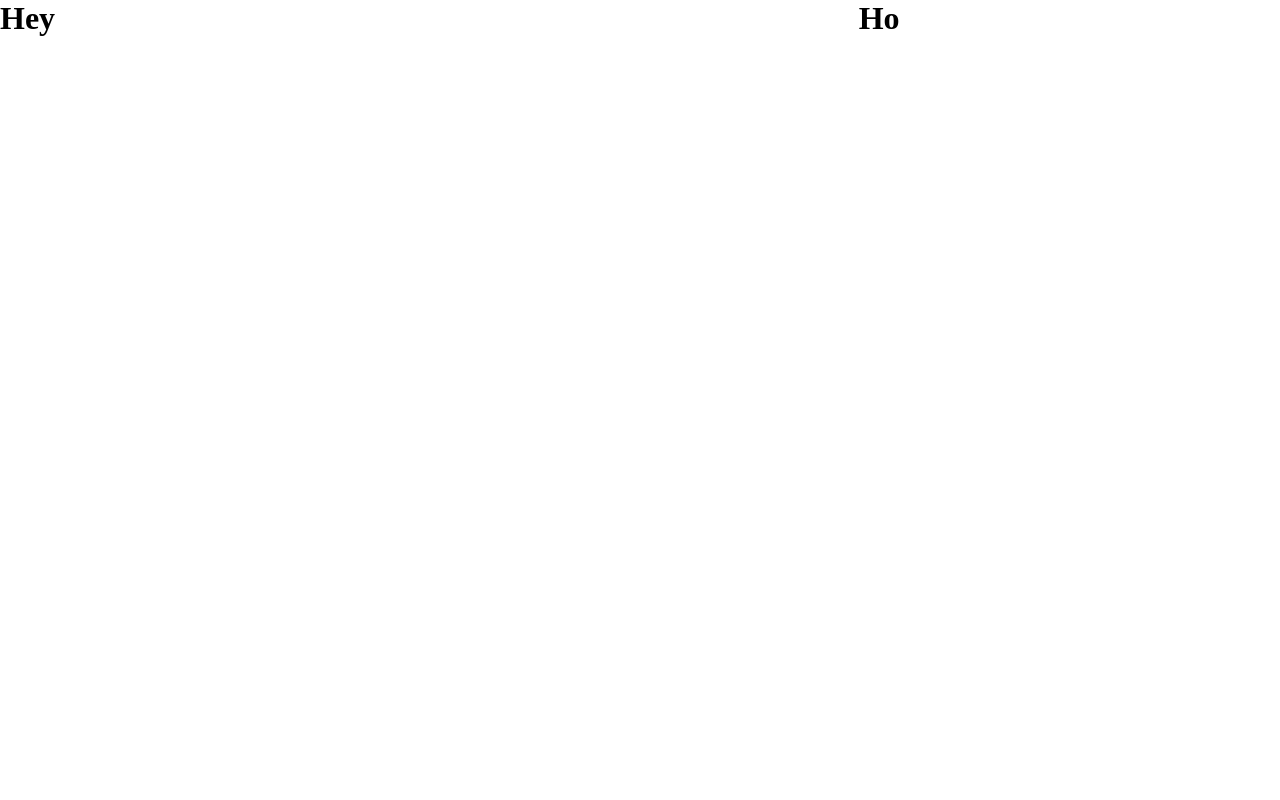
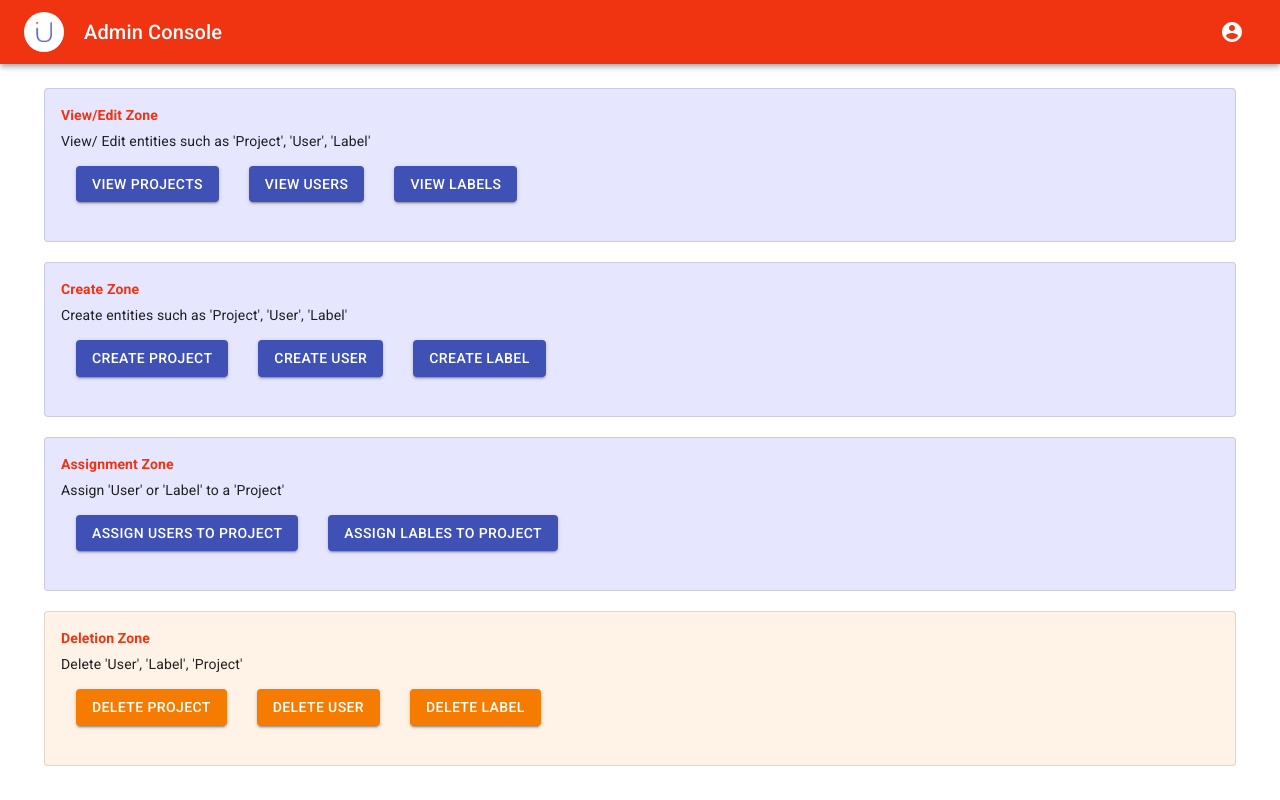
Before and after one commit to rymen80/issueManager, a React (Create React App) app in the folder client/: page /admin/adminpage/cards in a window 1280 px wide. Built offline with nearby package versions, Linux system fonts and the light colour scheme; sample sign-in values are in the browser's storage.

Commit message:
AdminPage related changes

```diff
--- /dev/null
+++ b/client/src/pages/Admin/AdminCards.jsx
@@ -0,0 +1,143 @@
+import React from "react";
+import { makeStyles } from "@material-ui/core/styles";
+import Card from "@material-ui/core/Card";
+import CardActions from "@material-ui/core/CardActions";
+import CardContent from "@material-ui/core/CardContent";
+import Button from "@material-ui/core/Button";
+import Typography from "@material-ui/core/Typography";
+import Container from "@material-ui/core/Container";
+
+const useStyles = makeStyles({
+  root: {
+    minWidth: 275,
+    margin: "20px",
+    backgroundColor:"#e6e6ff"
+  },
+  bullet: {
+    display: "inline-block",
+    margin: "0 2px",
+    transform: "scale(0.8)",
+  },
+  title: {
+    fontSize: 14,
+    fontWeight:600,
+    color:"#f03311"
+  },
+  pos: {
+    marginBottom: 12,
+  },
+  button:{
+    margin:15,
+  },
+  deleteButton:{
+    margin:15,
+    backgroundColor:"#f57c00"
+  }
+});
+
+export default function AdminCards(props) {
+  const classes = useStyles();
+  const bull = <span className={classes.bullet}>•</span>;
+
+  return (
+    <Container>
+      {/*VIEW ZONE */}
+      <Card className={classes.root} variant="outlined">
+        <CardContent>
+          <Typography
+            className={classes.title}
+            color="textSecondary"
+            gutterBottom
+          >
+            View/Edit Zone
+          </Typography>
+
+          <Typography variant="body2" component="p">
+            View/ Edit entities such as 'Project', 'User', 'Label'
+          </Typography>
+          <Button variant="contained" color="primary" size="medium" className={classes.button}>
+            View Projects
+          </Button>
+          <Button variant="contained" color="primary" size="medium" className={classes.button} >
+            View Users
+          </Button>
+          <Button variant="contained" color="primary" size="medium" className={classes.button}>
+            View Labels
+          </Button>
+        </CardContent>
+      </Card>
+      {/* Create */}
+      <Card className={classes.root} variant="outlined">
+        <CardContent>
+          <Typography
+            className={classes.title}
+            color="textSecondary"
+            gutterBottom
+          >
+            Create Zone
+          </Typography>
+
+          <Typography variant="body2" component="p">
+            Create entities such as 'Project', 'User', 'Label'
+          </Typography>
+          <Button variant="contained" color="primary" size="medium" className={classes.button}>
+            Create Project
+          </Button>
+          <Button variant="contained" color="primary" size="medium" className={classes.button} >
+            Create User
+          </Button>
+          <Button variant="contained" color="primary" size="medium" className={classes.button}>
+            Create Label
+          </Button>
+        </CardContent>
+      </Card>
+      {/* Assignment Zone */}
+      <Card className={classes.root} variant="outlined">
+        <CardContent>
+          <Typography
+            className={classes.title}
+            color="textSecondary"
+            gutterBottom
+          >
+            Assignment Zone
+          </Typography>
+
+          <Typography variant="body2" component="p">
+            Assign 'User' or 'Label' to a 'Project'
+          </Typography>
+          <Button variant="contained" color="primary" size="medium" className={classes.button}>
+            Assign Users To Project
+          </Button>
+          <Button variant="contained" color="primary" size="medium" className={classes.button} >
+            Assign Lables To Project
+          </Button>
+        </CardContent>
+      </Card>
+      {/* Deletion Zone */}
+      <Card className={classes.root} variant="outlined" style={{backgroundColor:"#fff2e6"}}>
+        <CardContent>
+          <Typography
+            className={classes.title}
+            color="textSecondary"
+            gutterBottom
+          >
+            Deletion Zone
+          </Typography>
+
+          <Typography variant="body2" component="p">
+            Delete 'User', 'Label', 'Project'
+          </Typography>
+          <Button variant="contained" color="secondary" size="medium" className={classes.deleteButton}>
+            Delete Project
+          </Button>
+          <Button variant="contained" color="secondary" size="medium" className={classes.deleteButton} >
+            Delete User
+          </Button>
+          <Button variant="contained" color="secondary" size="medium" className={classes.deleteButton} >
+            Delete Label
+          </Button>
+        </CardContent>
+      </Card>
+    </Container>
+  );
+}
--- a/client/src/pages/Admin/AdminPage.jsx
+++ b/client/src/pages/Admin/AdminPage.jsx
@@ -1,19 +1,22 @@
-import { Container } from '@material-ui/core';
 import React from 'react';
+import { Switch, Route } from 'react-router-dom';
 import Grid from '@material-ui/core/Grid';
 import '../../styles/App.css';
+import * as components from '../common/components';
+import AdminCards from './AdminCards';
+// import {AdminContainer} from './AdminCards';
+
 
 export function AdminPage(){
   return (
     <>
-    <Grid container spacing={1}>
-        <Grid item xs={8} className="grid-item">
-          <h1>Hey</h1>
-        </Grid>
-        <Grid item xs={4}>
-        <h1>Ho</h1>
-        </Grid>
-      </Grid>
+    <components.AdminNavbar />
+    <AdminCards />
+    <Switch>
+      {/* <Route exact path='/admin/adminpage/cards' component={AdminCards}/> */}
+      {/* <Route exact path='/users/create' component={UserCreateForm}/>
+      <Route exact path='/users/user/:userId' component={UserSingleView} /> */}
+    </Switch>
     </>
   );
 }
--- a/client/src/pages/Admin/AdminSignIn.jsx
+++ b/client/src/pages/Admin/AdminSignIn.jsx
@@ -4,7 +4,7 @@ import { useSelector } from "react-redux";
 import TextField from "@material-ui/core/TextField";
 import axios from "axios";
 import Button from "@material-ui/core/Button";
-import { setAdminToken } from "./adminReducer";
+import { setAdminToken,getUser } from "./adminReducer";
 import CssBaseline from "@material-ui/core/CssBaseline";
 import Paper from "@material-ui/core/Paper";
 import Box from "@material-ui/core/Box";
@@ -89,6 +89,12 @@ const AdminSignIn = (props) => {
             adminauth: res.data,
             invalidLogin: false,
             authorized: true,
+          })
+        );
+        dispatch(
+          getUser({
+            id: res.data.id,
+            username: res.data.username,
           })
         );
         history.push("/admin/adminpage");
--- a/client/src/pages/Admin/adminReducer.js
+++ b/client/src/pages/Admin/adminReducer.js
@@ -5,6 +5,10 @@ const INITIAL_STATE = {
   adminauth:localStorage.getItem('adminauth') ? JSON.parse(localStorage.getItem('adminauth')) : null,
   invalidLogin:false,
   authorized:true,
+  selectedUser: {
+    id: "",
+    username: "",
+  },
 };
 
 const adminSlice = createSlice({
@@ -18,12 +22,17 @@ const adminSlice = createSlice({
         invalidLogin:action.payload.invalidLogin,
         authorized:action.payload.authorized,
 
-      })
+      }),
+      getUser: (state, action) => ({
+        ...state,
+        selectedUser: action.payload,
+      }),
     },
 });
 
 export const {
   setAdminToken,
+  getUser,
 } = adminSlice.actions;
 
 export const adminReducer = adminSlice.reducer;
--- /dev/null
+++ b/client/src/pages/common/components/AdminNavbar.jsx
@@ -0,0 +1,116 @@
+import React from "react";
+import { makeStyles } from "@material-ui/core/styles";
+import AppBar from "@material-ui/core/AppBar";
+import * as muiCore from "@material-ui/core";
+import { AccountCircle } from "@material-ui/icons";
+import Button from "@material-ui/core/Button";
+import { Link, useHistory } from "react-router-dom";
+import issUseLogo from "../../../images/issUseLogo.png";
+
+
+import { useSelector, useDispatch } from "react-redux";
+// import {setViewerToken} from '../../Viewer';
+
+const useStyles = makeStyles((theme) => ({
+  root: {
+    flexGrow: 1,
+    marginBottom: theme.spacing(3),
+    backgroundColor: "#f03311!important",
+  },
+  menuButton: {
+    marginRight: theme.spacing(2),
+  },
+  title: {
+    flexGrow: 1,
+  },
+  logo: {
+    backgroundColor: "white",
+    height: "40px",
+    width: "40px",
+    borderRadius: "50%",
+    display: "flex",
+    alignItems: "center",
+    justifyContent: "center",
+    marginRight: "20px",
+    borderColor:"blue",
+    border:"1px"
+  },
+  accountButton:{
+    fontSize:"12px",
+    borderColor:"white"
+  }
+}));
+
+export default function ButtonAppBar() {
+  const classes = useStyles();
+  const {selectedUser} = useSelector((state) => state.admin);
+  const dispatch = useDispatch();
+  const history = useHistory();
+
+
+
+  const [anchorEl, setAnchorEl] = React.useState(null);
+  const open = Boolean(anchorEl);
+
+  const handleClose = () => {
+    setAnchorEl(null);
+  };
+  const handleMenu = (event) => {
+    setAnchorEl(event.currentTarget);
+  };
+
+  const handleSignOut = () => {
+    localStorage.removeItem("adminauth");
+    // dispatch(setViewerToken(null));
+    history.push("/admin");
+  };
+
+  return (
+    <div className={classes.root}>
+      <AppBar position="static" className={classes.root}>
+        <muiCore.Toolbar>
+          <muiCore.Typography variant="h6" className={classes.logo}>
+            <img src={issUseLogo} height={"20px"} />
+          </muiCore.Typography>
+          <muiCore.Typography variant="h6" className={classes.title}>
+            Admin Console
+          </muiCore.Typography>
+
+          <div>
+            <muiCore.IconButton
+              aria-label="account of current user"
+              aria-controls="menu-appbar"
+              aria-haspopup="true"
+              onClick={handleMenu}
+              color="inherit"
+              className={classes.accountButton}
+            >
+              {selectedUser.username + "  "}
+              <AccountCircle />
+            </muiCore.IconButton>
+            <muiCore.Menu
+              id="menu-appbar"
+              anchorEl={anchorEl}
+              anchorOrigin={{
+                vertical: "top",
+                horizontal: "right",
+              }}
+              keepMounted
+              transformOrigin={{
+                vertical: "top",
+                horizontal: "right",
+              }}
+              open={open}
+              onClose={handleClose}
+            >
+              <muiCore.MenuItem onClick={handleClose}>Profile</muiCore.MenuItem>
+              <muiCore.MenuItem onClick={handleSignOut}>
+                Sign Out
+              </muiCore.MenuItem>
+            </muiCore.Menu>
+          </div>
+        </muiCore.Toolbar>
+      </AppBar>
+    </div>
+  );
+}
--- a/client/src/pages/common/components/index.jsx
+++ b/client/src/pages/common/components/index.jsx
@@ -1 +1,3 @@
 export * from './TextFieldInput';
+export {default as AdminNavbar} from './AdminNavbar';
+export {default as OutlinedCard} from './SimpleOutlinedCard';
```
